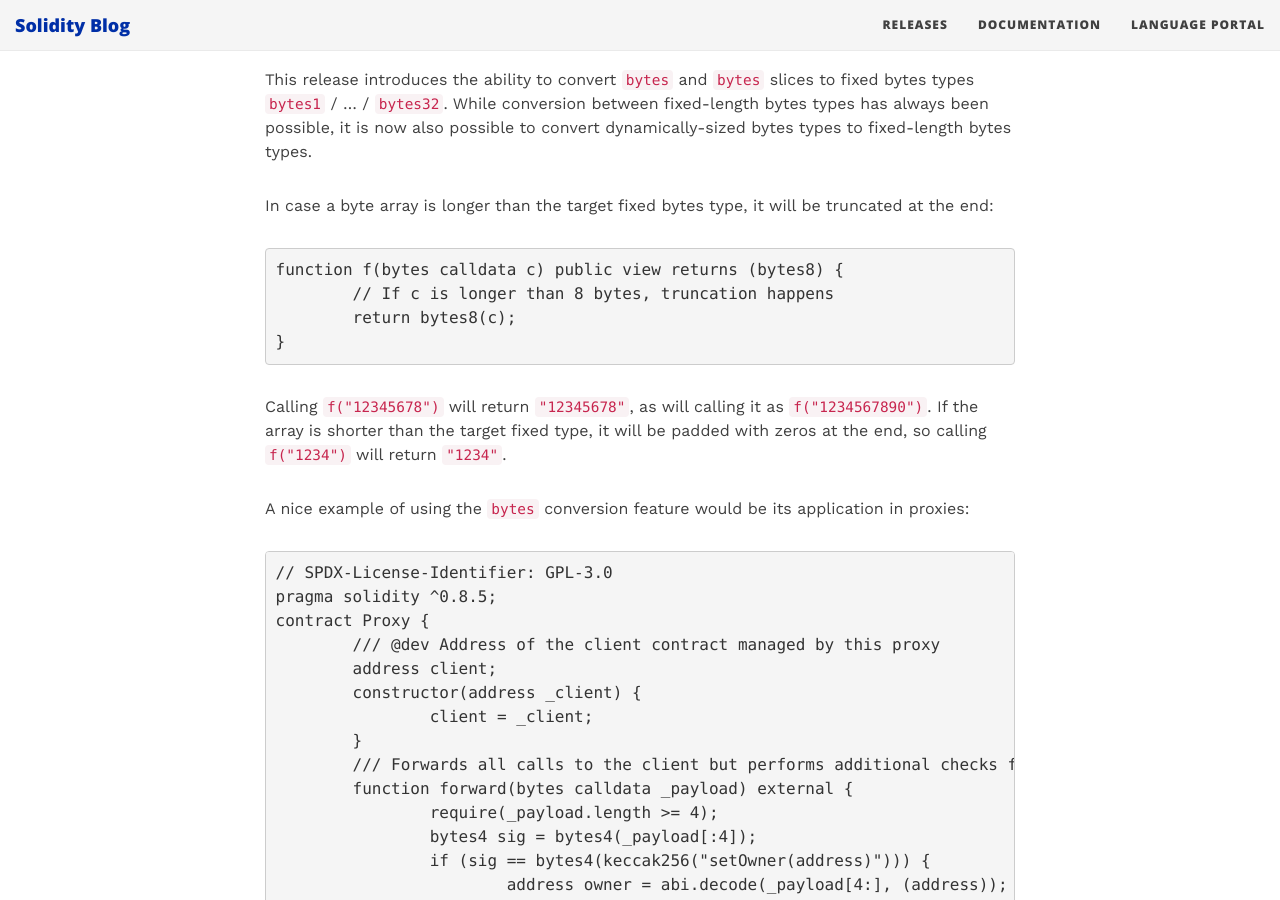
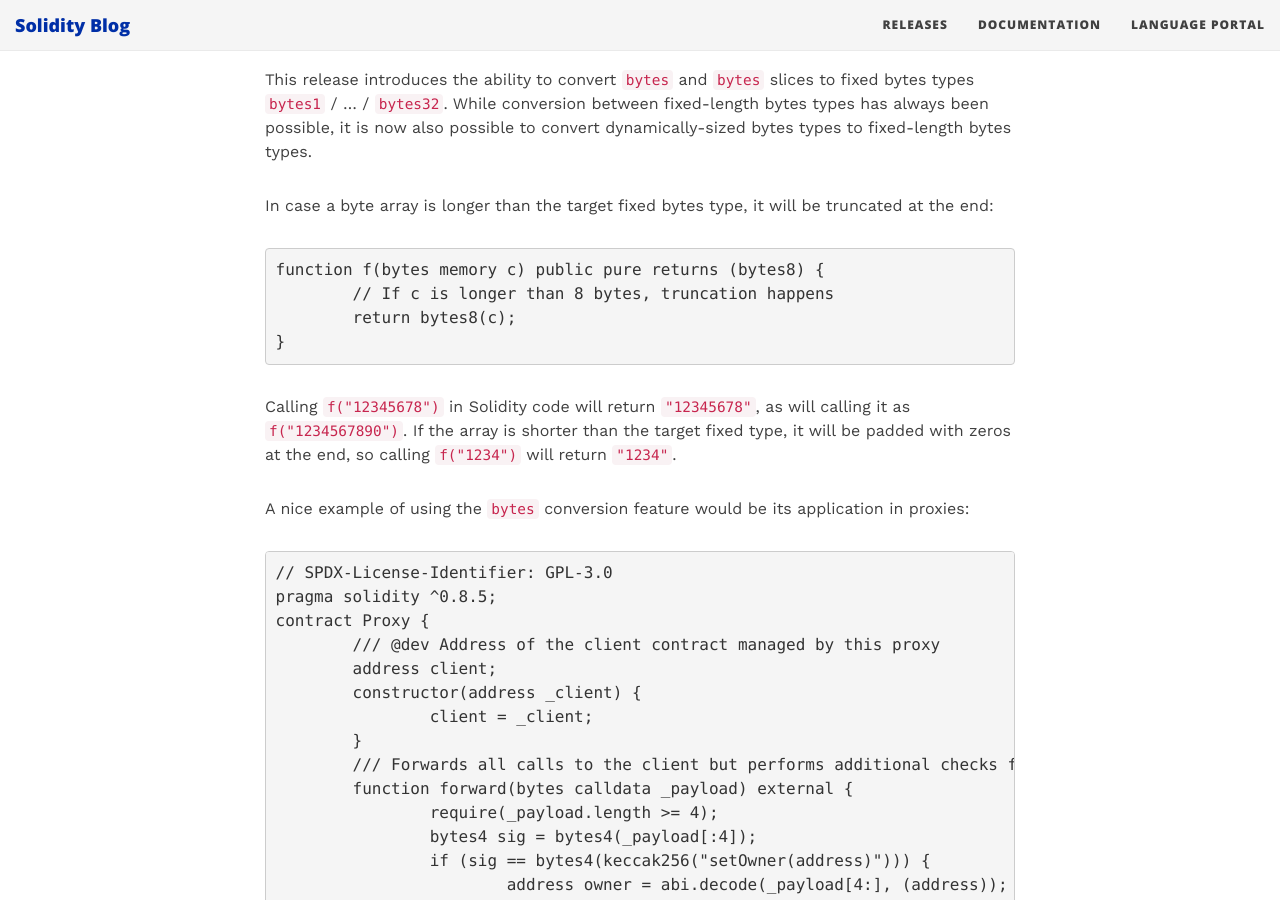
Before and after one commit to krismark930/solidity-blog, a Jekyll site: the page built from _posts/2021-06-10-solidity-0.8.5-release-announcement.md, in a window 1280 px wide and 900 px high, scrolled down 475 px. Built offline with Jekyll 4.4.1, drawn with Linux system fonts in a browser that asks for light colours.

Commit message:
0.8.5 announcement: Tweak the bytes truncation example to make it work with the exact calls given in the text

````diff
--- a/_posts/2021-06-10-solidity-0.8.5-release-announcement.md
+++ b/_posts/2021-06-10-solidity-0.8.5-release-announcement.md
@@ -22,12 +22,12 @@ This release introduces the ability to convert ``bytes`` and ``bytes`` slices to
 In case a byte array is longer than the target fixed bytes type, it will be truncated at the end:
 
 ```solidity
-function f(bytes calldata c) public view returns (bytes8) {
+function f(bytes memory c) public pure returns (bytes8) {
 	// If c is longer than 8 bytes, truncation happens
 	return bytes8(c);
 }
 ```
-Calling ``f("12345678")`` will return ``"12345678"``, as will calling it as ``f("1234567890")``.
+Calling ``f("12345678")`` in Solidity code will return ``"12345678"``, as will calling it as ``f("1234567890")``.
 If the array is shorter than the target fixed type, it will be padded with zeros at the end, so
 calling ``f("1234")`` will return ``"1234"``.
 
````
